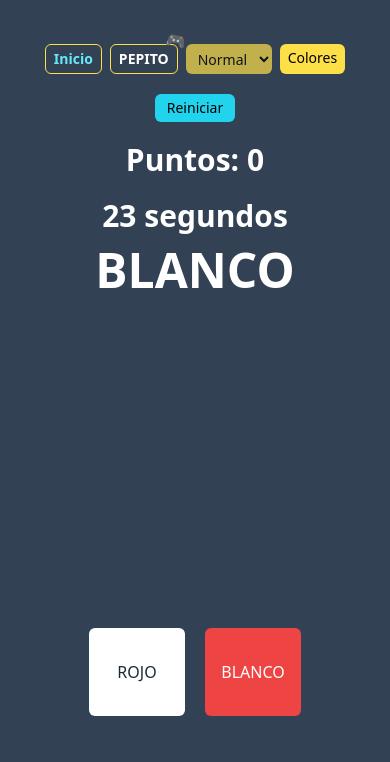
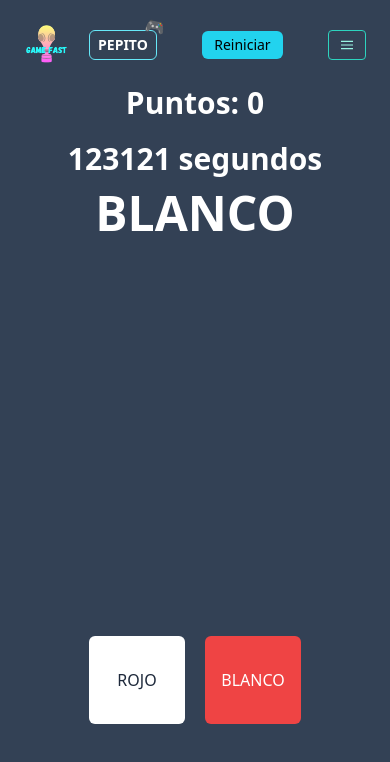
Before and after one commit to andybaronp/game-faster, a Next.js app: page /colors in a window 390 px wide. Both pictures are taken after a click on the button "Iniciar". Shown: the top 762 px of the page. Built offline with nearby package versions, Linux system fonts and the light colour scheme.

Commit message:
Navbar responsive

```diff
--- a/src/app/colors/page.tsx
+++ b/src/app/colors/page.tsx
@@ -59,7 +59,7 @@ function ColorPage() {
   if (hidden === '') return <ModalName setHidden={setHidden} hidden={hidden} />
 
   return (
-    <section className='flex flex-col items-center justify-between h-full p-3 '>
+    <section className='flex flex-col items-center justify-between w-full h-full p-3'>
       <div className='flex flex-col justify-between '>
         {status === 'initial' && <ItemsGame dificult={dificult} />}
         {status === 'playing' && (
--- a/src/app/layout.tsx
+++ b/src/app/layout.tsx
@@ -14,8 +14,8 @@ export default function RootLayout({
   return (
     <html lang='es' className='h-full bg-slate-700'>
       <body className='w-full h-full dark:bg-slate-700'>
-        <main className='container h-full p-5 mx-auto dark:bg-slate-700'>
-          <div className='container flex flex-col items-center justify-between flex-grow h-full px-3 py-6 pb-24 mx-auto bg-slate-700 '>
+        <main className='container h-full p-3 mx-auto dark:bg-slate-700'>
+          <div className='container flex flex-col items-center justify-between flex-grow h-full px-3 py-3 pb-24 mx-auto bg-slate-700 '>
             <Navbar />
             {children}
           </div>
--- a/src/app/page.tsx
+++ b/src/app/page.tsx
@@ -1,184 +1,9 @@
-'use client'
-import DificultSelect from '@/components/DificultSelect'
-import ItemsGame from '@/components/ItemsGame'
-import ModalName from '@/components/ModalName'
-import Score from '@/components/Score'
-import Timer from '@/components/Timer'
-import { Color } from '@/interfaces'
-import { timeDificult, colorsDifult, pointsDificult } from '@/utils/levelUtils'
-import { useState, useEffect } from 'react'
-import confetti from 'canvas-confetti'
-
-const viewConfetti = () => {
-  // Efecto confeti
-  confetti({
-    zIndex: 999,
-    particleCount: 100,
-    spread: 100,
-    angle: 110,
-    origin: {
-      x: 0.5,
-      y: 0.5,
-    },
-  })
-}
-
 function Home() {
-  const [status, setStatus] = useState<'initial' | 'playing' | 'finish'>(
-    'initial',
-  )
-  const name = 'Andy'
-  const [dificult, setDificult] = useState<'normal' | 'medium' | 'hard'>(
-    'normal',
-  )
-  const [hidden, setHidden] = useState<string>('hidden')
-  const [time, setTime] = useState<number>(timeDificult['normal'])
-  const [score, setScore] = useState<number>(0)
-  const [color, setColor] = useState<Color | null>(null)
-  const [colorsGaming, setColorsGaming] = useState<Color[]>([])
-
-  //Selección de dificultad
-  const handleSelectChange = (event: React.ChangeEvent<HTMLSelectElement>) => {
-    const value = event.target.value
-    if (value === 'normal' || value === 'medium' || value === 'hard') {
-      setDificult(value)
-      setTime(timeDificult[value])
-    }
-  }
-  //Inicia el juego
-  const handlePlay = () => {
-    setStatus('playing')
-    const [color, wrongColor] = colorsDifult[dificult]
-      .slice()
-      .sort(() => Math.random() - 0.5)
-    setColor(color)
-    setColorsGaming([color, wrongColor].slice().sort(() => Math.random() - 0.5))
-  }
-
-  // Selecciona el de Color
-  const handleColorClick = (colorS: Color) => {
-    if (colorS.name === color?.name) {
-      setScore(score + 1)
-      handlePlay()
-    } else {
-      handlePlay()
-      if (score === 0) return
-      if (score === 1) {
-        setScore(0)
-        return
-      }
-      setScore(score - pointsDificult[dificult])
-    }
-  }
-  // Evalua si hay un nombre de jugador
-  useEffect(() => {
-    if (name === null || name === undefined) {
-      setHidden('')
-    }
-  }, [name])
-
-  if (hidden === '') return <ModalName setHidden={setHidden} hidden={hidden} />
-
   return (
-    <h1>Seleciona para jugar</h1>
-
-    // <div className='container flex flex-col items-center justify-between flex-grow px-3 py-6 pb-24 mx-auto bg-slate-700 '>
-    //   {/* <nav className='flex flex-col flex-wrap items-center justify-center gap-5 sm:gap-20 sm:flex-row'>
-    //     {status === 'playing' && (
-    //       <button
-    //         className='px-3 py-1 text-sm font-medium delay-150 rounded-md bg-cyan-400 hover:scale-105 hover:bg-yellow-400'
-    //         onClick={() => setStatus('initial')}
-    //       >
-    //         Reiniciar
-    //       </button>
-    //     )}
-    //     <div className='flex flex-col items-center justify-center gap-5 text-3xl font-bold text-white sm:gap-20 sm:flex-row '>
-    //       {status === 'playing' && (
-    //         <>
-    //           <Score score={score} key={score} />
-    //           <Timer
-    //             viewConfetti={viewConfetti}
-    //             status={status}
-    //             time={time}
-    //             setTime={setTime}
-    //             setStatus={setStatus}
-    //           />
-    //         </>
-    //       )}
-    //     </div>
-    //     <div className='flex gap-2 -order-1 sm:order-1 '>
-    //       <div className='relative'>
-    //         <span className='absolute -right-2 -top-4 rotate-12'>🎮</span>
-    //         <div className='px-2 py-1 text-sm font-bold text-white border border-yellow-300 rounded-md '>
-    //           {name}
-    //         </div>
-    //       </div>
-    //       <DificultSelect
-    //         status={status}
-    //         dificult={dificult}
-    //         handleSelectChange={handleSelectChange}
-    //       />
-    //       <button className='px-2 py-1 text-sm font-medium delay-150 bg-yellow-300 rounded-md sm:px-6 hover:scale-105 hover:bg-yellow-400'>
-    //         Colores
-    //       </button>
-    //     </div>
-    //   </nav> */}
-    //   <main className='flex flex-col justify-between'>
-    //     {status === 'initial' && <ItemsGame dificult={dificult} />}
-    //     {status === 'playing' && (
-    //       <div
-    //         className={`text-5xl sm:text-7xl font-black uppercase ${colorsGaming[0].textColor}`}
-    //       >
-    //         {color?.name}
-    //       </div>
-    //     )}
-    //     {status === 'finish' && (
-    //       <div className='flex flex-col items-center justify-center text-3xl font-bold text-white sm:gap-20 '>
-    //         <Score score={score} key={score} />
-    //       </div>
-    //     )}
-    //   </main>
-    //   <footer>
-    //     {status === 'initial' && (
-    //       <div className=''>
-    //         <button
-    //           className='px-3 py-1 text-sm font-medium delay-150 bg-yellow-300 rounded-md sm:py-2 sm:px-6 hover:scale-105 hover:bg-yellow-400'
-    //           onClick={handlePlay}
-    //         >
-    //           Iniciar
-    //         </button>
-    //       </div>
-    //     )}
-    //     {status === 'playing' && color && (
-    //       <div className='mx-auto '>
-    //         <div className={`flex gap-x-5`}>
-    //           <button
-    //             onClick={() => handleColorClick(colorsGaming[0])}
-    //             className={`w-24 sm:w-32 py-8 max-w-xs      rounded-md ${colorsGaming[0].bgcolor} text-base sm:text-2xl font-medium text-slate-800 uppercase ${colorsGaming[1].textColor} `}
-    //           >
-    //             {colorsGaming[1].name}
-    //           </button>
-    //           <button
-    //             onClick={() => handleColorClick(colorsGaming[1])}
-    //             className={` w-24 sm:w-32 py-8 max-w-xs  rounded-md ${colorsGaming[1].bgcolor} text-base sm:text-2xl font-medium text-slate-800 uppercase ${colorsGaming[0].textColor}`}
-    //           >
-    //             {colorsGaming[0].name}
-    //           </button>
-    //         </div>
-    //       </div>
-    //     )}
-    //     {status === 'finish' && (
-    //       <div className='flex flex-col items-center justify-center text-3xl font-bold text-white sm:gap-20 '>
-    //         <button
-    //           className='px-3 py-1 text-sm font-medium text-black delay-150 bg-yellow-300 rounded-md sm:py-2 sm:px-6 hover:scale-105 hover:bg-yellow-400'
-    //           onClick={handlePlay}
-    //         >
-    //           Volver a jugar
-    //         </button>
-    //       </div>
-    //     )}
-    //   </footer>
-    // </div>
+    <>
+      {/* <Image src='logo.svg' alt='logo' width={100} height={100} /> */}
+      <h1>Seleciona para jugar</h1>
+    </>
   )
 }
 
--- a/src/app/store/colorsStore.ts
+++ b/src/app/store/colorsStore.ts
@@ -38,7 +38,8 @@ export const useDificultStore = create<DificultStore>((set) => ({
 }))
 // Timer
 export const useTimeStore = create<TimeStore>((set) => ({
-  time: timeDificult['normal'],
+  // time: timeDificult['normal'],
+  time: 123123,
   upDateTime: (timeReset?: number) => {
     set((state) => ({
       time: timeReset !== undefined ? timeReset : state.time - 1,
--- a/src/components/DificultSelect.tsx
+++ b/src/components/DificultSelect.tsx
@@ -23,7 +23,7 @@ const DificultSelect = () => {
   return (
     <select
       disabled={status === 'playing'}
-      className='px-2 py-1 text-sm font-medium delay-150 bg-yellow-300 rounded-md outline-none cursor-pointer sm:px-6'
+      className='w-full px-2 py-1 text-sm font-medium delay-150 bg-yellow-300 rounded-md outline-none cursor-pointer sm:px-6 sm:w-auto'
       onChange={handleSelectChange}
       value={dificult}
     >
--- a/src/components/Navbar.tsx
+++ b/src/components/Navbar.tsx
@@ -1,10 +1,13 @@
 'use client'
+import { useState } from 'react'
 import Link from 'next/link'
 import Score from './Score'
 import Timer from './Timer'
 import { useScoreStore, useStatusStore } from '@/app/store/colorsStore'
 import DificultSelect from './DificultSelect'
 import confetti from 'canvas-confetti'
+import Image from 'next/image'
+
 const viewConfetti = () => {
   // Efecto confeti
   confetti({
@@ -18,12 +21,38 @@ const viewConfetti = () => {
     },
   })
 }
+
 const Navbar = () => {
   const { status, upDateGameStatus } = useStatusStore()
   const { upDateScore } = useScoreStore()
+  const [isMenuOpen, setIsMenuOpen] = useState(false)
+
+  const toggleMenu = () => {
+    setIsMenuOpen(!isMenuOpen)
+  }
 
   return (
-    <nav className='flex flex-col flex-wrap items-center justify-center gap-5 sm:gap-20 sm:flex-row'>
+    <nav className='flex flex-wrap items-center justify-between w-full gap-5 '>
+      {/* Logo and name */}
+      <div className='flex items-center flex-shrink-0 gap-5 text-white'>
+        <button
+          onClick={() => {
+            upDateScore('reset')
+            upDateGameStatus('initial')
+          }}
+          className='cursor-pointer'
+        >
+          <Link href='/'>
+            <Image src='/logo.svg' alt='logo' width={45} height={40} />
+          </Link>
+        </button>
+        <div className='relative'>
+          <span className='absolute -right-2 -top-4 rotate-12'>🎮</span>
+          <div className='px-2 py-1 text-sm font-bold text-white border rounded-md border-cyan-300'>
+            {/* {name} */}PEPITO
+          </div>
+        </div>
+      </div>
       {status === 'playing' && (
         <button
           className='px-3 py-1 text-sm font-medium delay-150 rounded-md bg-cyan-400 hover:scale-105 hover:bg-yellow-400'
@@ -35,35 +64,39 @@ const Navbar = () => {
           Reiniciar
         </button>
       )}
-      <div className='flex flex-col items-center justify-center gap-5 text-3xl font-bold text-white sm:gap-20 sm:flex-row '>
-        {status === 'playing' && (
-          <>
-            <Score />
-            <Timer viewConfetti={viewConfetti} />
-          </>
-        )}
+      {/* Score and timer */}
+      {status === 'playing' && (
+        <div className='flex flex-wrap items-center justify-center flex-grow order-3 gap-5 text-3xl font-bold text-white lg:order-2 sm:gap-20 sm:flex-row lg:flex-grow-0'>
+          <Score />
+          <Timer viewConfetti={viewConfetti} />
+        </div>
+      )}
+      {/* Menu  */}
+      <div className='z-20 block md:hidden'>
+        <button
+          id='boton'
+          className='flex items-center px-3 py-2 text-teal-200 border border-teal-400 rounded hover:text-white hover:border-white'
+          onClick={toggleMenu}
+        >
+          <svg
+            className='w-3 h-3 fill-current'
+            viewBox='0 0 20 20'
+            xmlns='http://www.w3.org/2000/svg'
+          >
+            <title>Menu</title>
+            <path d='M0 3h20v2H0V3zm0 6h20v2H0V9zm0 6h20v2H0v-2z' />
+          </svg>
+        </button>
       </div>
-      <div className='flex gap-2 -order-1 sm:order-1 '>
-        <Link
-          href='/'
-          passHref
-          onClick={() => {
-            upDateScore('reset')
-            upDateGameStatus('initial')
-          }}
-        >
-          <div className='px-2 py-1 text-sm font-bold border border-yellow-300 rounded-md text-cyan-300'>
-            Inicio
-          </div>
-        </Link>
-        <div className='relative'>
-          <span className='absolute -right-2 -top-4 rotate-12'>🎮</span>
-          <div className='px-2 py-1 text-sm font-bold text-white border border-yellow-300 rounded-md '>
-            {/* {name} */}PEPITO
-          </div>
-        </div>
+      {/* Dificult and Colors */}
+      <div
+        className={`${
+          isMenuOpen ? 'flex' : 'hidden'
+        } fixed top-0 right-0  flex-col order-2   h-screen gap-5 px-3 pt-20 w-44 md:px-0 md:w-auto md:static md:h-auto md:flex-row lg:order-2 md:flex md:pt-0 md:bg-inherit bg-slate-800`}
+      >
         <DificultSelect />
         <Link
+          onClick={() => setIsMenuOpen(!isMenuOpen)}
           href='/colors'
           passHref
           className='px-2 py-1 text-sm font-medium delay-150 bg-yellow-300 rounded-md sm:px-6 hover:scale-105 hover:bg-yellow-400'
```
Also changed, not shown: public/logo.svg (added).
